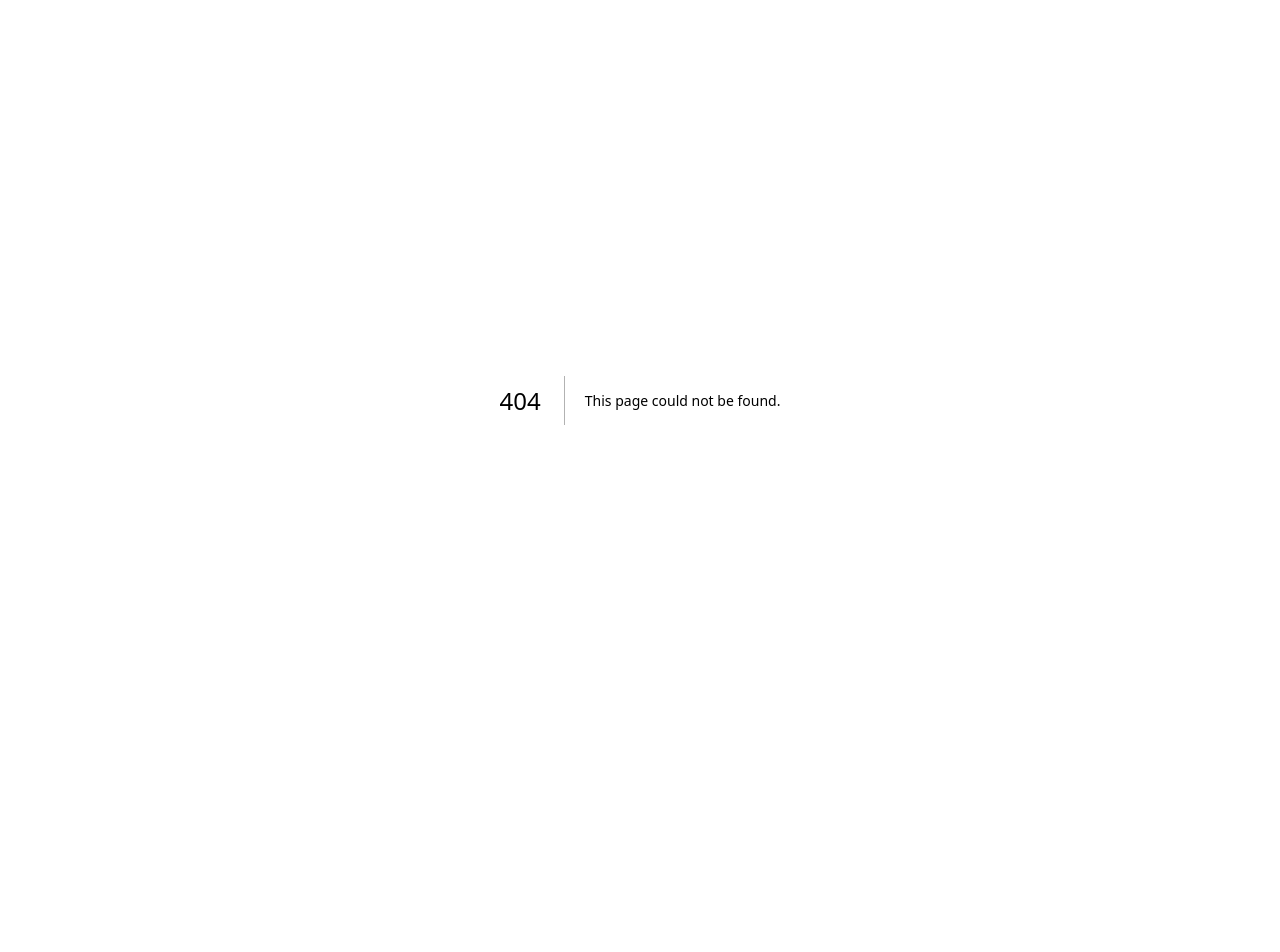
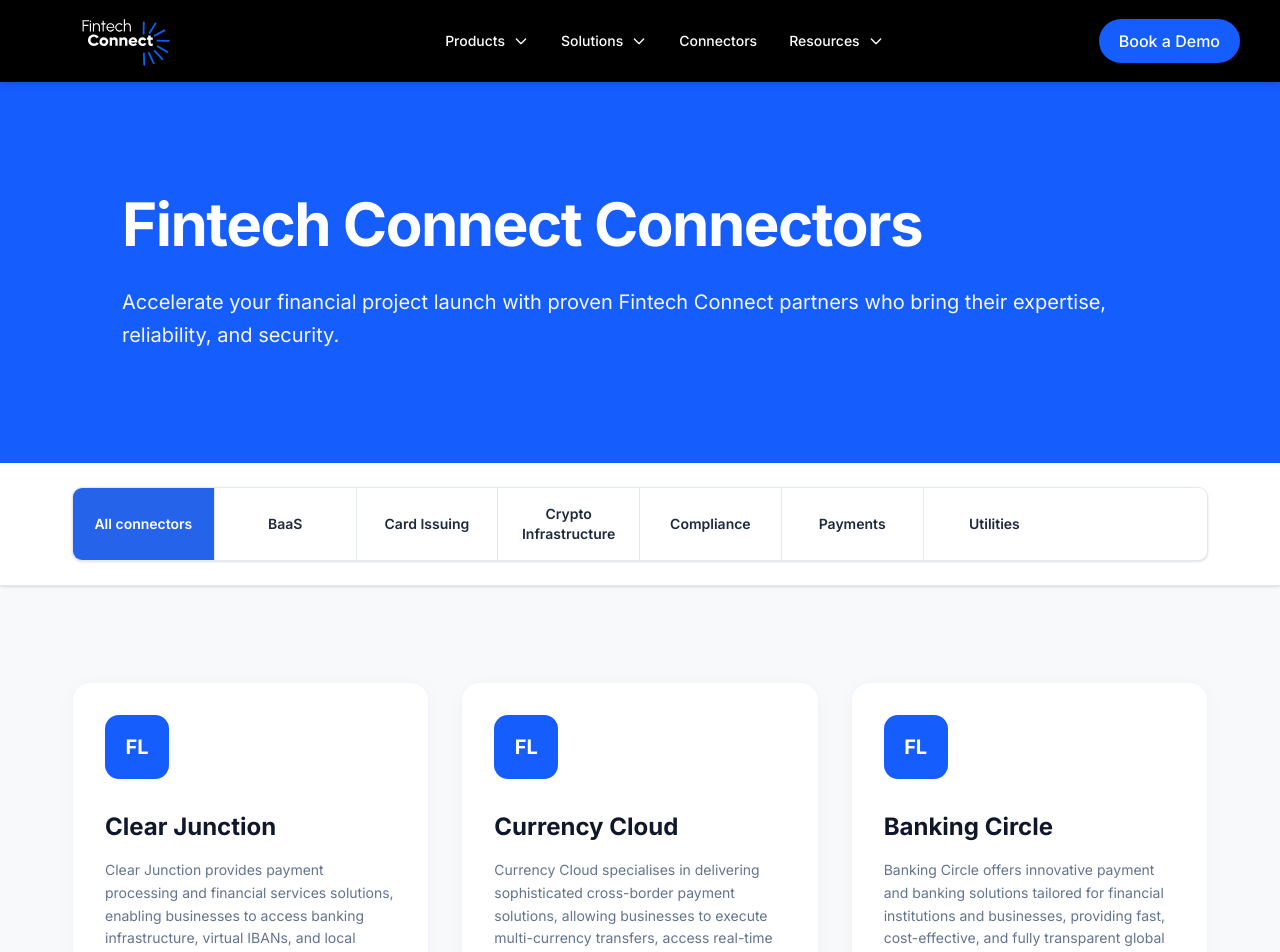
Before and after one commit to 316-Group/Fintechconnect-website, a Next.js app: page /connectors in a window 1280 px wide. Before the commit this address had no page. Shown: the top 952 px of the page. Before the commit the page ends 800 px from the top, so only its background shows below. Built offline with nearby package versions, Linux system fonts and the light colour scheme.

Commit message:
connectors start

```diff
--- /dev/null
+++ b/app/connectors/page.tsx
@@ -0,0 +1,249 @@
+"use client";
+
+import React, { useState, useEffect, useRef } from 'react';
+import Navbar from "@/app/navbar";
+import Footersection from "@/app/Footersection";
+
+// Filter Categories
+const categories = [
+  "All connectors",
+  "BaaS",
+  "Card Issuing",
+  "Crypto Infrastructure",
+  "Compliance",
+  "Payments",
+  "Utilities"
+];
+
+// Database for connectors
+const connectorsData = [
+  {
+    name: "Clear Junction",
+    category: "BaaS",
+    desc: "Clear Junction provides payment processing and financial services solutions, enabling businesses to access banking infrastructure, virtual IBANs, and local payment rails globally.",
+    iconType: "clear"
+  },
+  {
+    name: "Currency Cloud",
+    category: "Payments",
+    desc: "Currency Cloud specialises in delivering sophisticated cross-border payment solutions, allowing businesses to execute multi-currency transfers, access real-time FX rates, and automate international workflows.",
+    iconType: "currency"
+  },
+  {
+    name: "Banking Circle",
+    category: "BaaS",
+    desc: "Banking Circle offers innovative payment and banking solutions tailored for financial institutions and businesses, providing fast, cost-effective, and fully transparent global clearing capabilities.",
+    iconType: "banking"
+  },
+  {
+    name: "Railsr",
+    category: "BaaS",
+    desc: "Railsr is an enterprise-grade platform delivering secure infrastructure for moving, storing, and issuing digital assets, powered by multi-party computation (MPC) technology.",
+    iconType: "fireblocks"
+  },
+  {
+    name: "ComplyAdvantage",
+    category: "Compliance",
+    desc: "ComplyAdvantage provides AI-driven financial crime risk detection, automating AML screening, KYC onboarding checks, and real-time transaction monitoring to ensure regulatory safety.",
+    iconType: "compliance"
+  },
+  {
+    name: "Plaid",
+    category: "Utilities",
+    desc: "Plaid acts as an open banking data network connecting applications securely with users' bank accounts, facilitating instant identity verification, balance checks, and asset evaluation.",
+    iconType: "utilities"
+  }
+];
+
+// component to render the custom geometric company icons from the screenshot
+const ConnectorIcon = ({ type }: { type: string }) => {
+  switch (type) {
+    case "clear-junction":
+      return (
+        <div className="w-16 h-16 bg-[#0f172a] rounded-xl flex items-center justify-center p-3">
+          <svg viewBox="0 0 24 24" fill="none" className="w-full h-full text-white" stroke="currentColor" strokeWidth="3">
+            <path strokeLinecap="round" strokeLinejoin="round" d="M8 7h6a4 4 0 014 4v1a4 4 0 01-4 4H9m-1-5h4" />
+            <circle cx="7" cy="11" r="2" fill="white" />
+          </svg>
+        </div>
+      );
+    case "currency-cloud":
+      return (
+        <div className="w-16 h-16 bg-[#0f172a] rounded-xl flex items-center justify-center p-3">
+          <svg viewBox="0 0 24 24" className="w-full h-full text-[#ff6b35]" fill="currentColor">
+            <path d="M4 16c3-1 5-4 8-4s5 3 8 4M4 8c3-1 5-4 8-4s5 3 8 4" stroke="currentColor" strokeWidth="2.5" strokeLinecap="round" fill="none"/>
+          </svg>
+        </div>
+      );
+    case "banking-circle":
+      return (
+        <div className="w-16 h-16 bg-[#0f172a] rounded-xl flex items-center justify-center p-2">
+          <svg viewBox="0 0 24 24" className="w-full h-full text-white animate-spin-slow" fill="currentColor">
+            {[...Array(16)].map((_, i) => (
+              <rect key={i} x="11.5" y="1" width="1" height="6" rx="0.5" transform={`rotate(${i * 22.5} 12 12)`} />
+            ))}
+          </svg>
+        </div>
+      );
+    default:
+      return (
+        <div className="w-16 h-16 bg-blue-600 rounded-xl flex items-center justify-center p-3 text-white font-bold text-xl">
+          FL
+        </div>
+      );
+  }
+};
+
+export default function ConnectorsPage() {
+  const [activeTab, setActiveTab] = useState("All connectors");
+
+  // Cascade Animation States
+  const [heroVisible, setHeroVisible] = useState(false);
+  const [filterVisible, setFilterVisible] = useState(false);
+  const [gridVisible, setGridVisible] = useState(false);
+
+  const heroRef = useRef<HTMLDivElement>(null);
+  const filterRef = useRef<HTMLDivElement>(null);
+  const gridRef = useRef<HTMLDivElement>(null);
+
+  useEffect(() => {
+    const createObserver = (setVis: (v: boolean) => void, thresh = 0.1) => {
+      return new IntersectionObserver(([entry]) => {
+        if (entry.isIntersecting) {
+          setVis(true);
+        }
+      }, { threshold: thresh });
+    };
+
+    const o1 = createObserver(setHeroVisible, 0.05);
+    const o2 = createObserver(setFilterVisible, 0.1);
+    const o3 = createObserver(setGridVisible, 0.05);
+
+    if (heroRef.current) o1.observe(heroRef.current);
+    if (filterRef.current) o2.observe(filterRef.current);
+    if (gridRef.current) o3.observe(gridRef.current);
+
+    return () => {
+      o1.disconnect();
+      o2.disconnect();
+      o3.disconnect();
+    };
+  }, [activeTab]); // Reset observers on filter toggle to capture layout changes smoothly
+
+  // Filtering Logic Engine
+  const filteredConnectors = connectorsData.filter(item =>
+    activeTab === "All connectors" ? true : item.category === activeTab
+  );
+
+  const getAnimatedClass = (visible: boolean) =>
+    `transition-all duration-700 ease-out ${
+      visible ? 'opacity-100 translate-y-0' : 'opacity-0 -translate-y-12 pointer-events-none'
+    }`;
+
+  return (
+    <div className="bg-[#f8f9fa] min-h-screen font-sans">
+      <Navbar />
+
+      {/* VIBRANT CRIMSON HERO SECTION */}
+      <div
+        ref={heroRef}
+        className="w-full bg-blue-600 text-white py-20 lg:py-28 px-6 md:px-20 overflow-hidden"
+      >
+        <div className="max-w-[92.5%] mx-auto flex flex-col justify-center">
+          <h1
+            className={`text-4xl md:text-6xl font-bold tracking-tight mb-8 ${getAnimatedClass(heroVisible)}`}
+            style={{ transitionDelay: '0ms' }}
+          >
+            Fintech Connect Connectors
+          </h1>
+          <p
+            className={`text-lg md:text-xl font-normal max-w-5xl text-white/95 leading-relaxed ${getAnimatedClass(heroVisible)}`}
+            style={{ transitionDelay: '150ms' }}
+          >
+            Accelerate your financial project launch with proven Fintech Connect partners who bring their expertise, reliability, and security.
+          </p>
+        </div>
+      </div>
+
+      {/* FILTER BUTTON SEGMENT BAR CONTAINER */}
+      <div
+        ref={filterRef}
+        className="w-full bg-white border-b border-slate-200 sticky top-0 z-40 shadow-sm overflow-x-auto scrollbar-none"
+      >
+        <div className="max-w-[92.5%] mx-auto px-3 lg:px-6 py-6">
+          <div
+            className={`grid grid-cols-2 md:grid-cols-4 lg:grid-cols-8 border border-slate-200 rounded-lg overflow-hidden bg-white shadow-sm transition-all duration-700 ${
+              filterVisible ? 'opacity-100 scale-100' : 'opacity-0 scale-95'
+            }`}
+          >
+            {categories.map((category, idx) => {
+              const isActive = activeTab === category;
+              return (
+                <button
+                  key={idx}
+                  onClick={() => {
+                    setActiveTab(category);
+                    setGridVisible(false); // Reset grid visual entry state for clean cascade retrigger
+                  }}
+                  className={`py-4 px-2 text-center text-xs md:text-sm font-semibold border-r border-b lg:border-b-0 border-slate-200 last:border-r-0 transition-all duration-200 ${
+                    isActive
+                      ? 'bg-[#2563eb] text-white border-[#2563eb]'
+                      : 'bg-white text-slate-800 hover:bg-slate-50'
+                  }`}
+                >
+                  {category}
+                </button>
+              );
+            })}
+          </div>
+        </div>
+      </div>
+
+      {/* CONNECTORS GRID SECTION */}
+      <section className="py-16 md:py-24">
+        <div className="w-full px-3 lg:px-6 max-w-[92.5%] mx-auto">
+          <div
+            ref={gridRef}
+            className="grid grid-cols-1 md:grid-cols-2 lg:grid-cols-3 gap-8"
+          >
+            {filteredConnectors.length > 0 ? (
+              filteredConnectors.map((connector, index) => (
+                <div
+                  key={index}
+                  className={`bg-white p-8 rounded-2xl shadow-[0_4px_20px_rgba(0,0,0,0.03)] border border-slate-100 flex flex-col items-start text-left hover:shadow-xl hover:-translate-y-1 ${
+                    gridVisible ? 'opacity-100 translate-y-0' : 'opacity-0 -translate-y-12 pointer-events-none'
+                  }`}
+                  style={{
+                    transitionDelay: `${(index % 3) * 120}ms`,
+                    transitionProperty: 'opacity, transform',
+                    transitionDuration: '700ms'
+                  }}
+                >
+                  {/* Custom Graphic Square */}
+                  <div className="mb-8">
+                    <ConnectorIcon type={connector.iconType} />
+                  </div>
+
+                  {/* Text Meta Details */}
+                  <h3 className="text-2xl font-bold text-slate-900 mb-4">
+                    {connector.name}
+                  </h3>
+
+                  <p className="text-slate-500 text-sm leading-relaxed font-normal flex-grow">
+                    {connector.desc}
+                  </p>
+                </div>
+              ))
+            ) : (
+              <div className="col-span-full text-center py-20 text-slate-400 font-medium text-lg">
+                No connectors found in this category.
+              </div>
+            )}
+          </div>
+        </div>
+      </section>
+
+      <Footersection />
+    </div>
+  );
+}
--- a/app/navbar.tsx
+++ b/app/navbar.tsx
@@ -1,5 +1,5 @@
 "use client";
-import { useState, useEffect, useRef } from "react"; // Added useEffect and useRef
+import { useState, useEffect, useRef } from "react";
 import { getPath } from '@/utils/helper';
 import { Menu, X } from "lucide-react";
 import Link from "next/link";
@@ -51,7 +51,7 @@
   const navItems: Record<string, { label: string; description: string; href: string }[]> = {
     Products: [],
     Solutions: [],
-    Connectors: [],
+    Connectors: [{ label: "Connectors", description: "Explore our range of integration solutions", href: '/connectors' }],
     "Resources": [
       {
         label: "Contact",
@@ -151,9 +151,22 @@
         </button>
 
         {/* Nav Items */}
-        {/* MODIFIED: Added ref={desktopMenuRef} here to listen to outer clicks */}
-        <div ref={desktopMenuRef} className="hidden md:flex space-x-8 text-sm font-medium text-white">
-          {Object.keys(navItems).map((menu) => (
+        <div ref={desktopMenuRef} className="hidden md:flex space-x-8 text-sm font-medium text-white items-center">
+          {Object.keys(navItems).map((menu) => {
+            // MODIFIED: Direct link layout context for Connectors on Desktop
+            if (menu === "Connectors") {
+              return (
+                <Link
+                  key={menu}
+                  href="/connectors"
+                  className="hover:text-blue-300 transition"
+                >
+                  {menu}
+                </Link>
+              );
+            }
+
+            return (
               <div key={menu} className="relative">
                 <button
                   onClick={() => toggleMenu(menu)}
@@ -307,34 +320,9 @@
                     </div>
                   </div>
                 )}
-
-              {/* Fallback Dropdown */}
-              {menu !== "Products" && menu !== "Solutions" && menu !== "Resources" && openMenu === menu && (
-                <div className="absolute top-full left-1/3 -translate-x-2/5 mt-2 w-[95vw] max-w-[600px] bg-white rounded-2xl shadow-2xl overflow-hidden z-50">
-                  <div className="bg-blue-200 px-6 py-4 border-b border-blue-300">
-                    <h2 className="text-2xl font-bold text-blue-900">{menu}</h2>
               </div>
-                  <div className="p-6 space-y-3">
-                    {navItems[menu as keyof typeof navItems]?.map((item) => (
-                      <Link
-                        key={item.label}
-                        href={item.href}
-                        className="p-4 rounded-xl border border-slate-200 hover:border-blue-600 hover:bg-blue-50 transition cursor-pointer group block"
-                        onClick={() => setOpenMenu(null)}
-                      >
-                        <h3 className="font-semibold text-slate-900 group-hover:text-blue-600 transition mb-1">
-                          {item.label}
-                        </h3>
-                        <p className="text-sm text-slate-600 group-hover:text-slate-700">
-                          {item.description}
-                        </p>
-                      </Link>
-                    ))}
-                  </div>
-                </div>
-              )}
-            </div>
-          ))}
+            );
+          })}
         </div>
 
         {/* Desktop CTA Button */}
@@ -343,7 +331,7 @@
           Book a Demo
         </Link>
 
-        {/* Mobile Sidebar Section remains unaffected... */}
+        {/* Mobile Sidebar Section */}
         {mobileMenuOpen && (
           <div
             className="fixed inset-0 bg-black/60 z-[90] md:hidden backdrop-blur-sm"
@@ -361,6 +349,21 @@
 
           <div className="flex flex-col p-6 gap-4">
             {Object.keys(navItems).map((menu) => {
+              // MODIFIED: Direct link layout context for Connectors on Mobile
+              if (menu === "Connectors") {
+                return (
+                  <div key={menu} className="border-b border-slate-900 pb-3 last:border-none">
+                    <Link
+                      href="/connectors"
+                      onClick={() => setMobileMenuOpen(false)}
+                      className="flex justify-between items-center w-full text-white text-base font-semibold py-1 text-left hover:text-blue-400 transition-colors"
+                    >
+                      <span>{menu}</span>
+                    </Link>
+                  </div>
+                );
+              }
+
               const isSubMenuOpen = mobileOpenSubMenu === menu;
               const activeModules = menu === "Products" ? platformModules : menu === "Solutions" ? solutionModules : null;
 
```
Lines whose indentation alone changed are shown as unchanged.
